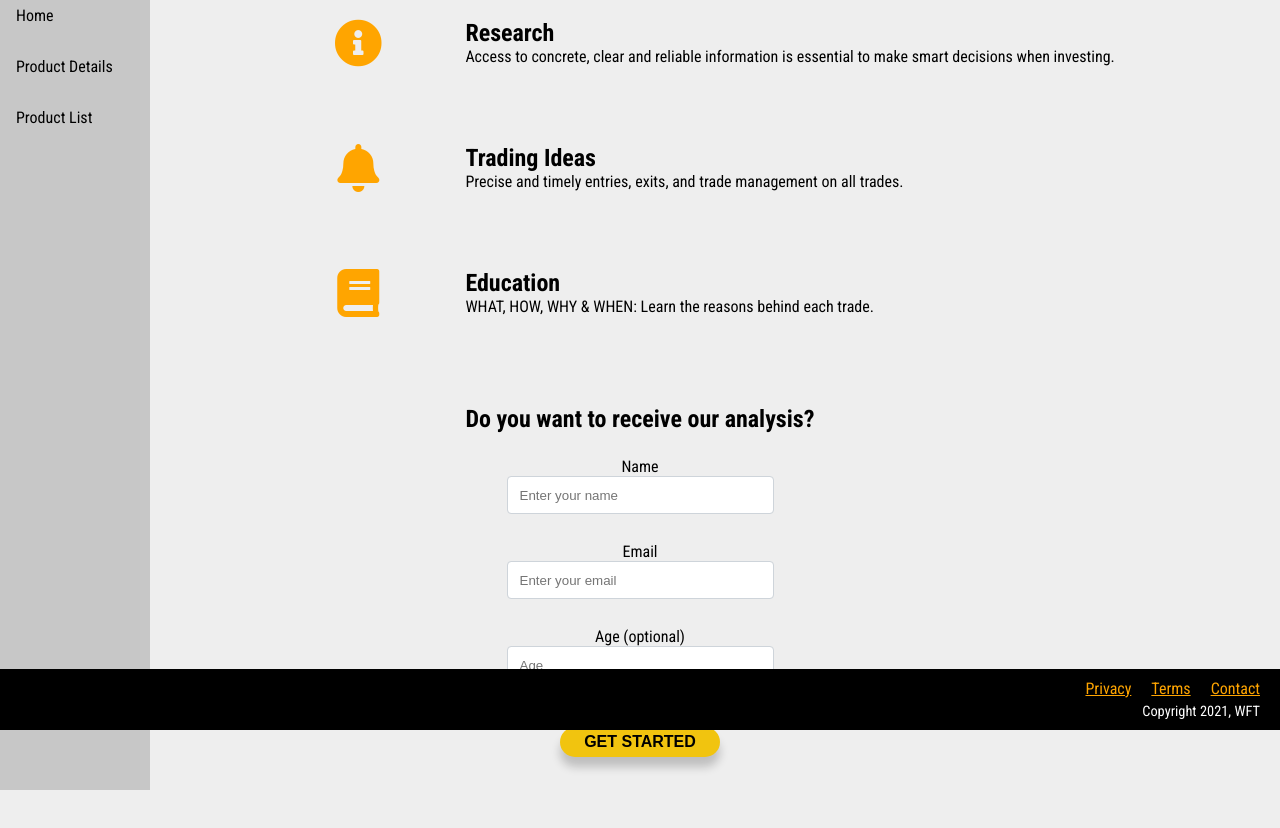
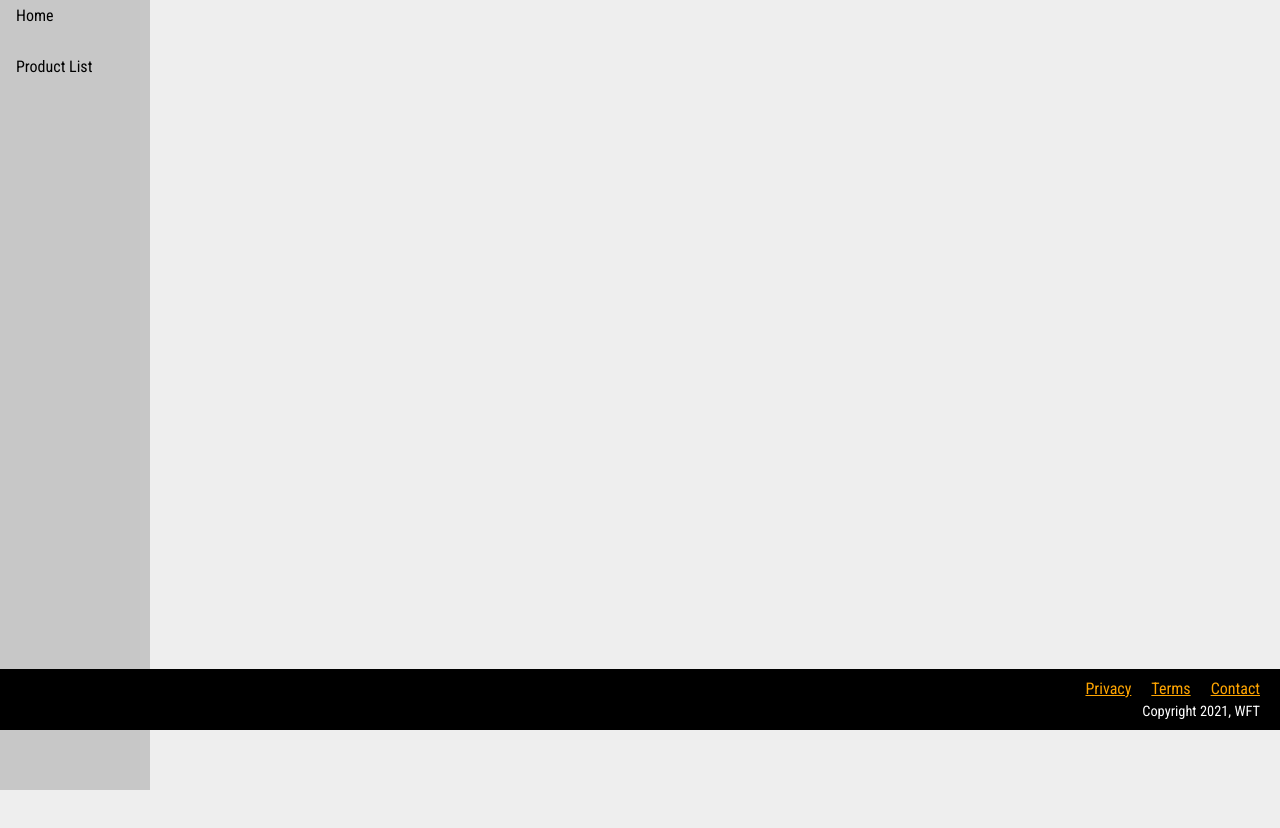
Before and after one commit to RooftopAcademy/agustin_tosco_compartido, a website: page html/product-details.html in a window 1280 px wide. Shown: the part 70-898 px from the top of the page. After the commit the page ends 800 px from the top, so only its background shows below. Drawn offline with Linux system fonts and the light colour scheme.

```diff
--- a/html/product-details.html
+++ b/html/product-details.html
@@ -51,80 +51,13 @@
       <div class="nav">
         <ul>
           <ul><a href="/html/index.html" class="nav-link">Home</ul></a>
-          <ul><a href="/html/product-details.html" class="nav-link">Product Details</ul></a>
           <ul><a href="/html/product-list.html" class="nav-link">Product List</ul></a>
         </ul>
       </div>
       </div>
       <div class="features">
-          <div class="grid">
-                <div class="icon"><i id="icon" class="fa fa-3x fa-info-circle"></i></div>
-                <div class="description">
-                  <h2>Research</h2>
-                  <p>Access to concrete, clear and reliable information is essential to make smart decisions when investing.</p>
-                </div>
-          </div>
-          <div class="grid">
-                <div class="icon"><i id="icon" class="fa fa-3x fa-bell"></i></div>
-                <div class="description">
-                <h2>Trading Ideas</h2>
-                <p>Precise and timely entries, exits, and trade management on all trades.
-                </p>
-                </div>
-          </div>
-          <div class="grid">
-                <div class="icon"><i id="icon" class="fa fa-3x fa-book"></i></div>
-                <div class="description">
-                <h2>Education</h2>
-                <p>WHAT, HOW, WHY & WHEN: Learn the reasons behind each trade.</p>
-                </div>
-          </div>
+
       </div>
-      <div class="contact-us">
-        <h2>Do you want to receive our analysis?</h2>
-        <form id="form">
-          <div class="form-group">
-            <label for="name" id="name-label">Name</label>
-            <input
-              type="text"
-              id="name"
-              name="name"
-              class="form-input"
-              placeholder="Enter your name"
-            >
-          </div>
-          <div class="form-group">
-            <label for="email" id="email-label">Email</label>
-            <input
-              type="email"
-              id="email"
-              name="email"
-              class="form-input"
-              placeholder="Enter your email"
-              >
-          </div>
-          <div class="form-group">
-            <label for="age" id="number-label">Age<span class="clue"> (optional)</span></label>
-            <input
-              type="number"
-              id="age"
-              name="age"
-              max=99
-              min=10
-              class="form-input"
-              placeholder="Age"
-              >
-          </div>
-          <div class="form-group">
-          <input
-              id="submit"
-              type="submit"
-              class="submit-button"
-              value="GET STARTED"
-              >
-          </div>
-          </form>
-        </div>
         <footer class="footer">
             <ul>
               <ul><a id="st-footer" href="#">Privacy</a></ul>
--- a/style/product-details.css
+++ b/style/product-details.css
@@ -90,9 +90,6 @@
   display: none;
 }
 
-.space-div {
-  display: none;
-}
 
 @media (min-width: 700px) {
   .header {
@@ -142,11 +139,6 @@
   .submit-search {
       width: 30px;
       height: 30px;
-  }
-
-  .space-div {
-      display: block;
-      width: 33%;
   }
 
   .nav {
@@ -207,91 +199,7 @@
   .visible {
       visibility: visible;
   }
-
-  .features {
-    margin-left: 0px;
-  }
 }
-
-.contact-us {
-    display: flex;
-    flex-direction: column;
-    align-items: center;
-    justify-content: center;
-    text-align: center;
-    margin-top: 30px;
-    margin-bottom: 100px;
-  }
-
-.contact-us > h2 {
-    margin-bottom: 20px;
-    margin-top: 20px;
-    word-wrap: break-word;
-  }
-
-#form {
-  width: 275px;
-}
-
-.form-group {
-    margin: 0 auto 1.25rem auto;
-    padding: 0.25rem;
-  }
-
-.form-input {
-    display: block;
-    max-width: 275px;
-    width: 100%;
-    padding: 5px;
-    width: 100%;
-    height: 2.375rem;
-    padding: 0.375rem 0.75rem;
-    background-color: #fff;
-    background-clip: padding-box;
-    border: 1px solid #ced4da;
-    border-radius: 0.25rem;
-  }
-
-.form-control:focus {
-    border-color: #80bdff;
-    outline: 0;
-    box-shadow: 0 0 0 0.2rem rgba(0, 123, 255, 0.25);
-  }
-
-.contact-us input[type='submit'] {
-    max-width: 160px;
-    width: 100%;
-    height: 30px;
-    margin: 15px;
-    border: 0;
-    background-color: #f1c40f;
-    text-align: center;
-  }
-
-.contact-us input[type='submit']:hover {
-    background-color: rgba(242,130,15,1);
-    transition: background-color 1s;
-  }
-
-.submit-button {
-    padding: 0 20px;
-    height: 40px;
-    font-size: 1em;
-    font-weight: 900;
-    max-width: 160px;
-    width: 100%;
-    height: 30px;
-    margin: 15px;
-    background-color: rgba(242,130,15,1);
-    text-align: center;
-    border-radius: 15px;
-    border: 1px solid rgb(0, 0, 0);
-    box-shadow: 0 10px 10px 0 rgba(0,0,0,0.2);
-}
-
-.grid {
-    display: flex;
-  }
 
 .features {
     display: flex;
@@ -301,15 +209,6 @@
     margin-right: auto;
     justify-content: center;
   }
-
-.features .icon {
-    display: flex;
-    align-items: center;
-    justify-content: center;
-    height: 125px;
-    width: 20vw;
-    color: orange;
-}
 
 footer {
     position: fixed;
@@ -343,24 +242,7 @@
     color: #fff;
   }
 
-.description {
-    display: flex;
-    flex-direction: column;
-    justify-content: center;
-    height: 125px;
-    width: 80vw;
-    padding: 5px;
-}
-
 @media (max-width: 700px) {
-  .description {
-    width: 100%;
-    text-align: center;
-    padding: 0;
-    height: 150px;
-    margin-top: 0px;
-  }
-
   .features {
     margin-left: 0px;
   }
```
Also changed, not shown: html/index.html (+1 -8 lines), html/product-list.html (+0 -1 lines), src/views/productItem.js (+9 -3 lines), style/product-list.css (+9 -3 lines).
